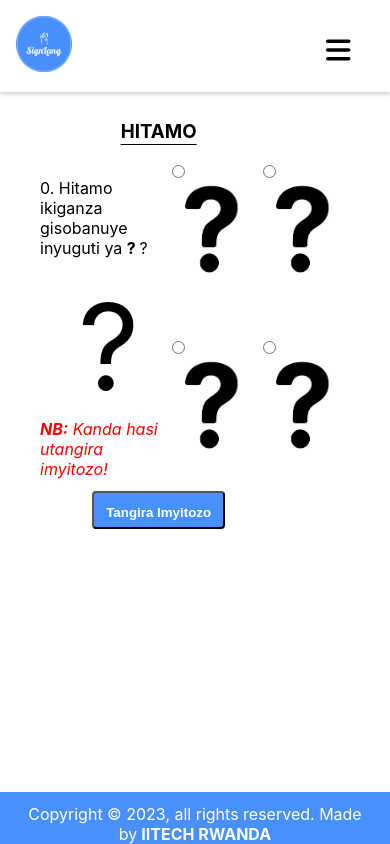
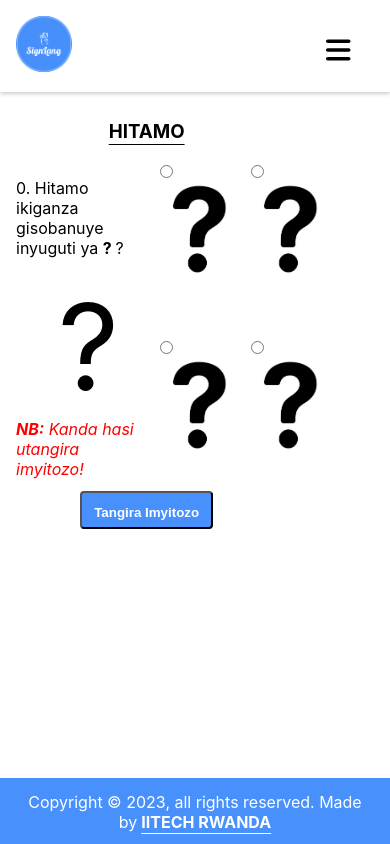
Before and after one commit to ngabo-dev/fluentfusion_frontend, a React (Vite) app: page /games in a window 390 px wide. Built offline with nearby package versions, Linux system fonts and the light colour scheme.

Commit message:
Correct responsiveness

```diff
--- a/src/components/Footer.jsx
+++ b/src/components/Footer.jsx
@@ -4,7 +4,7 @@ function Footer() {
   const currentYear = new Date().getFullYear();
   return (
     <div className='the-footer'>
-        <div style={{marginTop:'12px'}}>
+        <div style={{marginTop:'14px', marginBottom:'12px'}}>
           Copyright &copy; {currentYear}, all rights reserved. Made by
          <a href='https://iitech.rw/'  target='_blank' style={{ color: 'white', textDecoration:'underline', marginLeft:'4px', fontWeight:'bold', textUnderlineOffset:'5px' }}>IITECH RWANDA</a>
 
--- a/src/pages/Games.jsx
+++ b/src/pages/Games.jsx
@@ -376,7 +376,7 @@ function Games() {
         </div>
 
           {/* main div */}
-        <div style={{ width: "72%", paddingLeft:'32px'}} className="main-div">
+        <div style={{ width: "72%"}} className="main-div">
           <div style={{textAlign:'center', textDecoration:'underline', textUnderlineOffset:'6px'}}><h3> HITAMO</h3></div>
 
           <div style={{display:'flex'}}>
@@ -498,10 +498,14 @@ const Container = styled.div`
     .second-choose{
       margin-left: 42px;
     }
+    .main-div{
+      padding-left: 32px;
+    }
     .semi-main-div{
       margin-left: 8%;
       width: 50%;
     }
+
 
   @media (max-width: 768px) {
     margin-top: 12vh;
@@ -518,6 +522,7 @@ const Container = styled.div`
     }
     .main-div{
       margin-top:120px;
+      padding-left: 8px;
     }
     .second-choose{
       margin-left: 8px;
```
